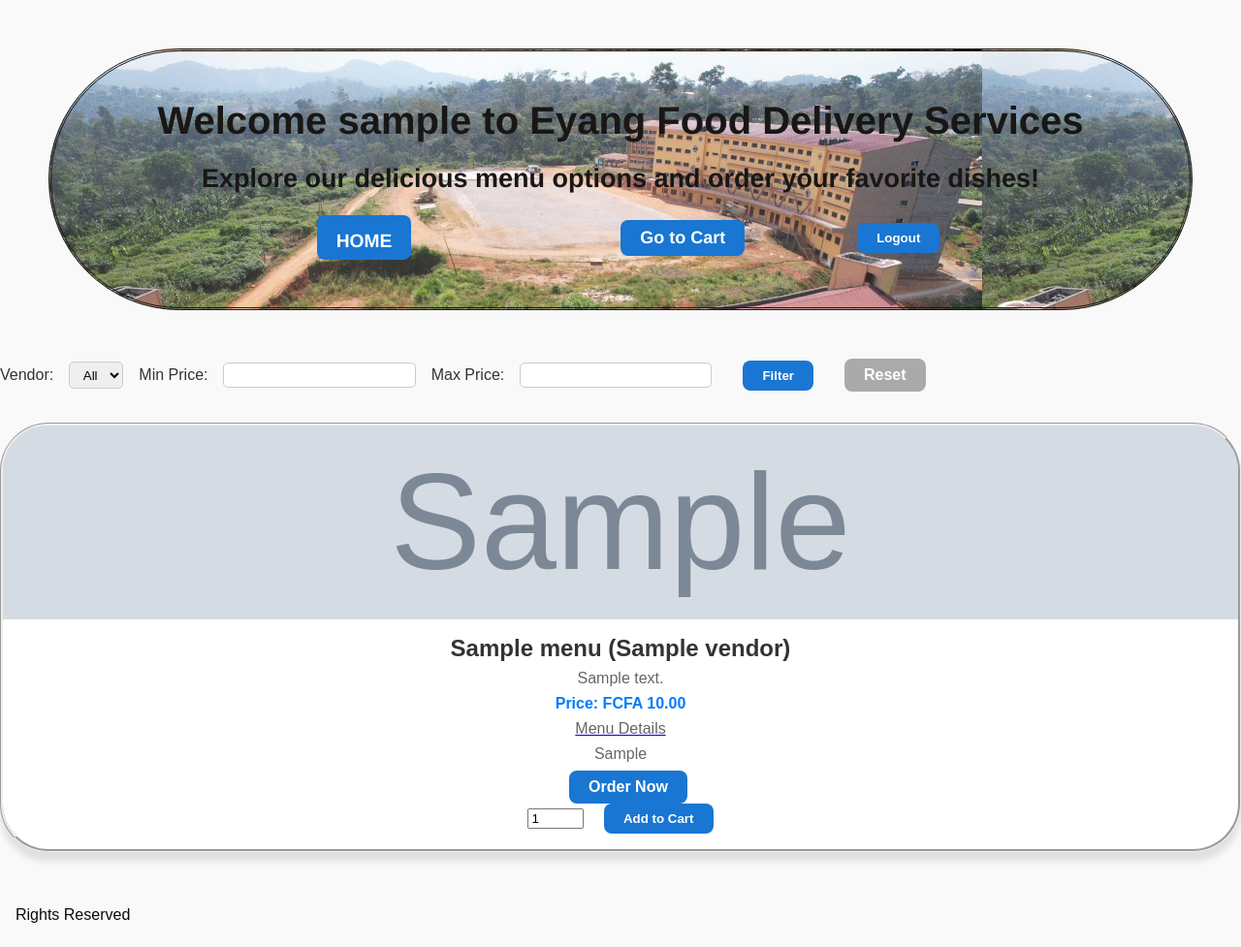
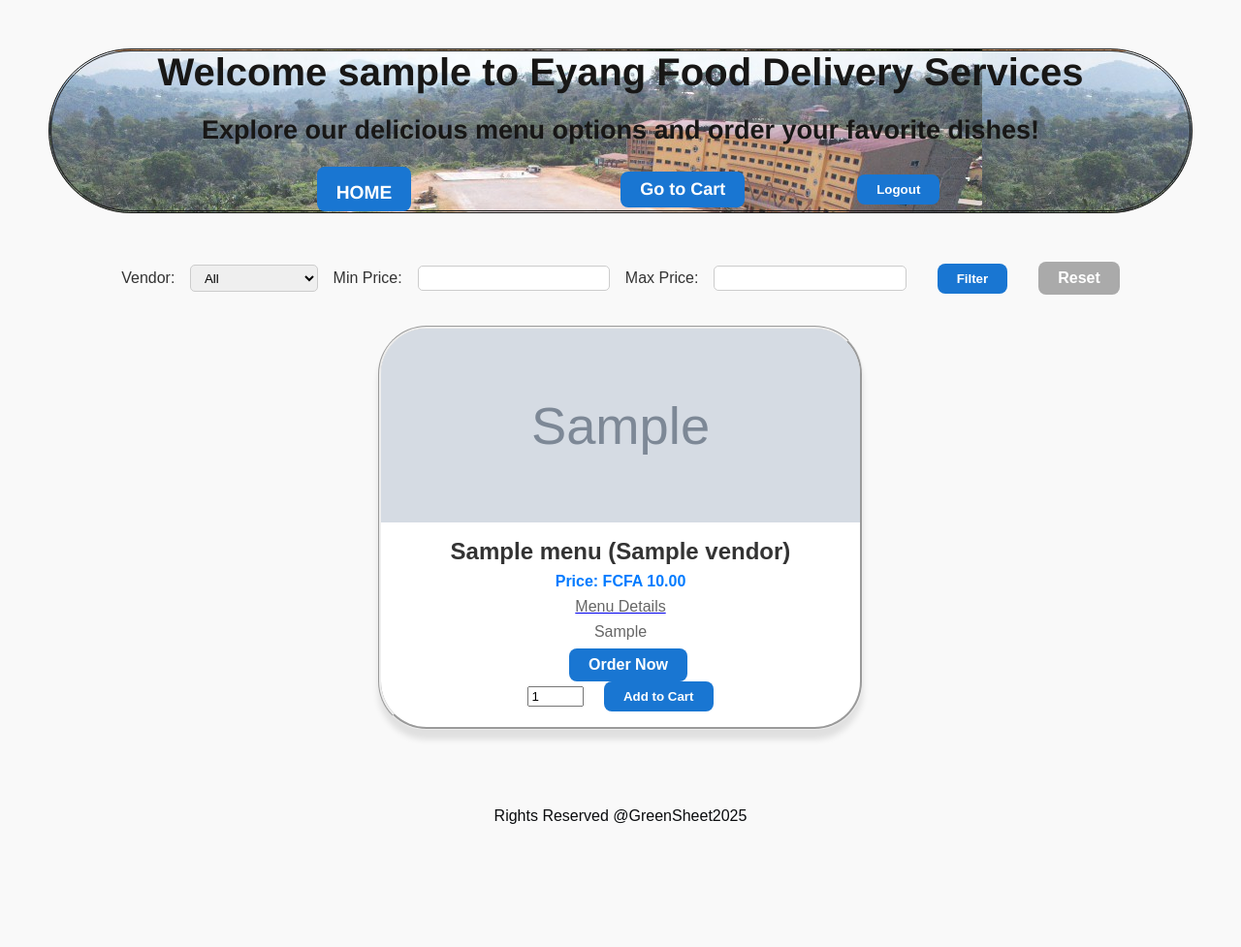
Before and after one commit to Abba-max/Resto, a Django app: page / in a window 1280 px wide. Shown: the whole page at 97% size. After the commit the page ends 850 px from the top, so only its background shows below. Run offline with Django 5.2, Linux system fonts and the light colour scheme; a user stored in the database is signed in; tables that the repository leaves empty hold one stand-in row (values such as "Sample post"); grey boxes marked "Sample" are stand-in pictures.

Commit message:
Template and views.py file modification
Modification

```diff
--- a/Myrestaurant/views.py
+++ b/Myrestaurant/views.py
@@ -33,7 +33,7 @@
         'min_price': min_price,
         'max_price': max_price,
     }
-    return render(request, 'browse_menus.html', {'menus': menus})
+    return render(request, 'browse_menus.html', context)
 
 
 @login_required
@@ -43,19 +43,25 @@
         client = Client.objects.get(user=request.user)
     except ObjectDoesNotExist:
         messages.error(request, "You need to login as a client to place orders.")
-        return redirect('login')  # Redirect to registration
+        return redirect('login')
+
+    order_success = False  # Track if order was just placed
 
     if request.method == "POST":
         quantity = int(request.POST.get("quantity", 1))
         contact = request.POST.get("contact")
         location = request.POST.get("location")
-        if not contact or location:
+        if not contact or not location:
             messages.error(request, "Contact and Location information is required.")
-            return render(request, 'place_order.html', {'menu': menu})
-        Order.objects.create(client=client, menu=menu, quantity=quantity, contact=contact,location=location)
-        messages.info(request, 'Order placed successfully')
+        else:
+            Order.objects.create(client=client, menu=menu, quantity=quantity, contact=contact, location=location)
+            order_success = True
 
-    return render(request, 'place_order.html', {'menu': menu})
+    context = {
+        'menu': menu,
+        'order_success': order_success,
+    }
+    return render(request, 'place_order.html', context)
 
 
 # Vendor view for managing menus
--- a/static/assets/css/browse_menus.css
+++ b/static/assets/css/browse_menus.css
@@ -18,7 +18,7 @@
     background-color: #050505;
     color: rgb(24, 23, 22);
     text-align: center;
-    height: 200px;
+    height: 100px;
     padding: 2rem 1rem;
     margin-top: 0;
     margin-bottom: 5rem;
@@ -93,6 +93,7 @@
     flex-wrap: wrap;
     gap: 1rem;
     align-items: center;
+    justify-content: center;
     margin-bottom: 2rem;
 }
 .filters label {
@@ -112,7 +113,7 @@
     grid-template-columns: repeat(auto-fit, minmax(300px, 1fr));
     gap: 2cm;
     margin: 0 auto;
-    max-width: 1300px;
+    max-width: 500px;
 }
 
 .menu-item {
@@ -302,14 +303,13 @@
 }
 
 .footer {
-    display: flex;
-    align-items: center;
     color: rgb(10, 12, 14);
+    margin-bottom: 2rem;
     text-align: center;
     padding: 2rem 1rem;
-    height: 2px;
+    height: 1px;
     width: 500px;
-    border-radius: 100px;
+    border-radius: 500px;
 }
 
 /* Responsive Design */
--- a/templates/browse_menus.html
+++ b/templates/browse_menus.html
@@ -78,7 +78,6 @@
                         {% endif %}
                         <div class="menu-details">
                             <h3>{{ menu.name }} ({{menu.vendor}})</h3>
-                            <p>{{ menu.description }}</p>
                             <p class="price">Price: FCFA {{ menu.price }}</p>
                             <a href='{% url 'menu_details' menu.id %}'><p>Menu Details</p></a>
                              <p>{{ menu.vendor.contact }}</p>
@@ -96,8 +95,10 @@
     </main>
 </body>
 
+<center>
 <footer class="footer">
-<p> Rights Reserved</p>
+<p> Rights Reserved @GreenSheet2025</p>
 </footer>
+</center>
 
 </html>
--- a/templates/place_order.html
+++ b/templates/place_order.html
@@ -27,6 +27,11 @@
                     <input type="number" id="quantity" name="quantity" min="1" value="1" required>
                     <input type="text" name="contact" placeholder="Your contact" required>
                     <input type="text" name="location" placeholder="Residence and room " required>
+                    {% if order_success %}
+                     <div class="success-message">
+                          Order placed successfully!
+                     </div>
+                    {% endif %}
                     <button type="submit" class="btn order-btn">Place Order</button>
 
                     <a href="{% url 'browse_menus' %}" class="btn back-btn"><br><br>Back to menu</a>
--- a/templates/vendor_dashboard.html
+++ b/templates/vendor_dashboard.html
@@ -71,7 +71,7 @@
     <td>{{ order.client.user.username }}</td>
     <td>{{ order.menu.name }}</td>
     <td>{{ order.quantity }}</td>
-    <td>{{ order.client.location }}</td>
+    <td>{{ order.location }}</td>
     <td>{{ order.client.contact }}</td>
    {% if order.status != "delivered" %}
     <td style="background-color:red;">{{ order.status }}</td>
```
Also changed, not shown: 1 other file.
